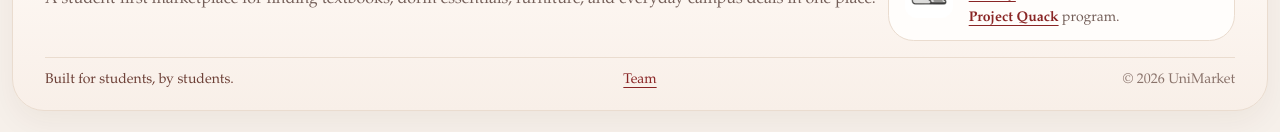
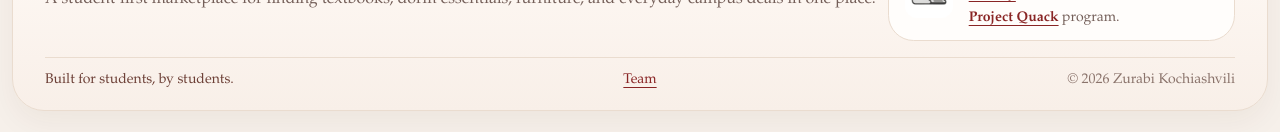
Before and after one commit to Zurab1K/unimarket, a Next.js app: page /cart in a window 1280 px wide. Shown: the part 906-1038 px from the top of the page. Built offline with nearby package versions, Linux system fonts and the light colour scheme; no server answers.

Commit message:
fix: update copyright holder name in LICENSE and Footer component

```diff
--- a/components/Footer.tsx
+++ b/components/Footer.tsx
@@ -83,7 +83,7 @@ export default function Footer() {
             >
               Team
             </Link>
-            <p className="sm:justify-self-end">© 2026 UniMarket</p>
+            <p className="sm:justify-self-end">© 2026 Zurabi Kochiashvili</p>
           </div>
         </div>
       </div>
```
Also changed, not shown: 1 other file (tests, documents, lock files or other folders).
